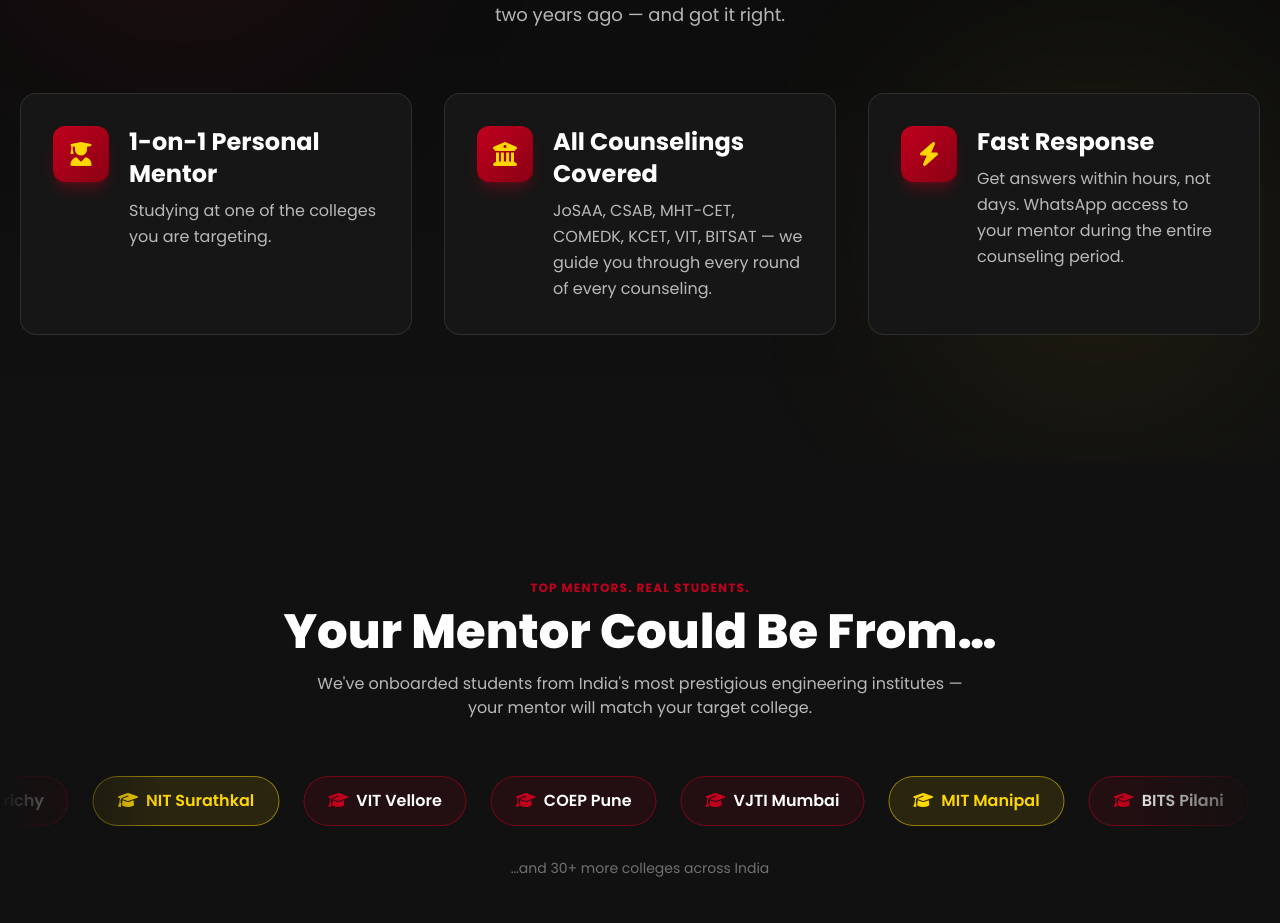
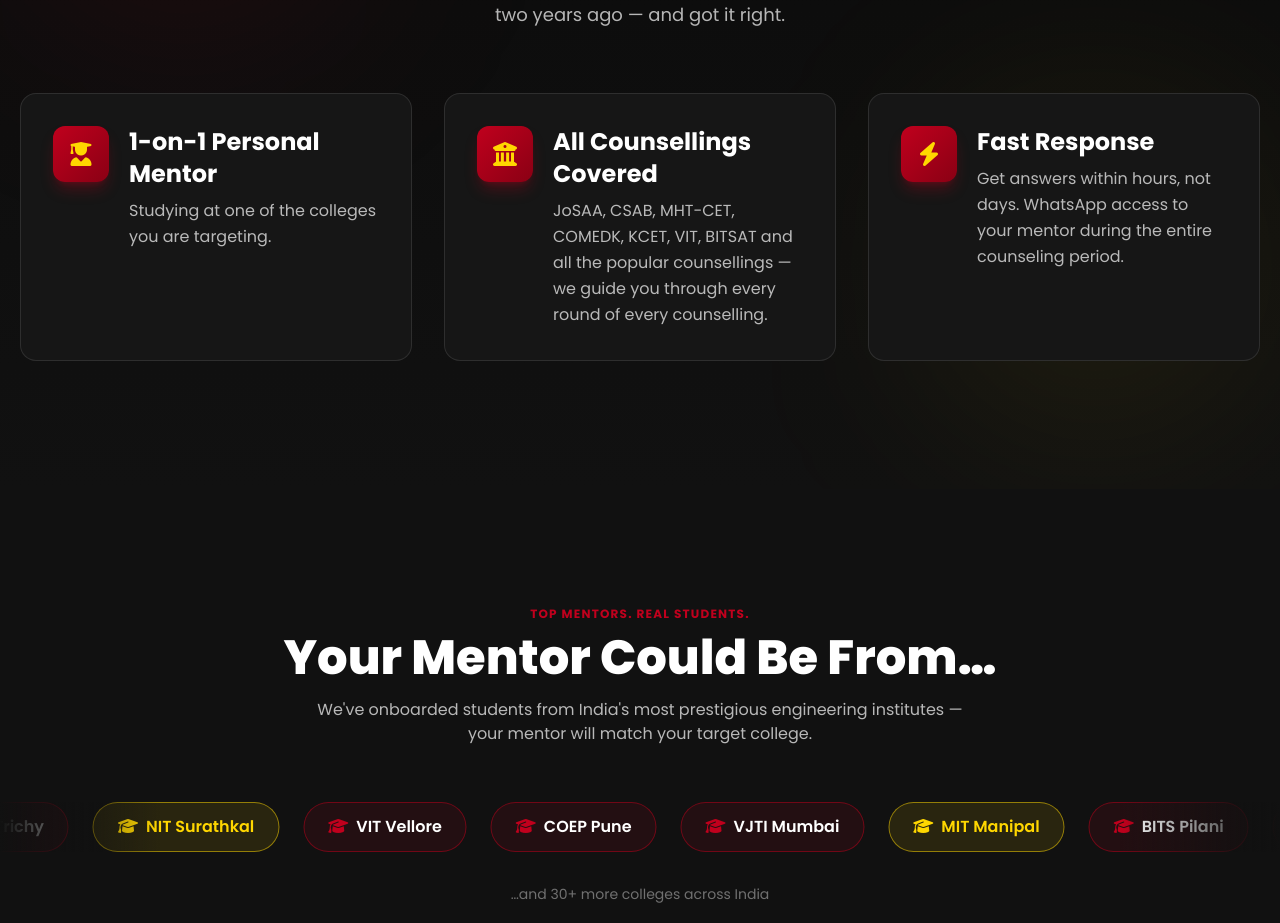
Before and after one commit to martiniscoding/mentorship, a React (Vite) app: page / in a window 1280 px wide. Shown: the part 3640-4563 px from the top of the page. Built offline with nearby package versions, Linux system fonts and the light colour scheme.

Commit message:
copy: expand All Counsellings Covered card description

```diff
--- a/src/components/Solution.jsx
+++ b/src/components/Solution.jsx
@@ -8,8 +8,8 @@ const features = [
   {
     icon: 'fa-building-columns',
     emoji: '🏛️',
-    title: 'All Counselings Covered',
-    desc: 'JoSAA, CSAB, MHT-CET, COMEDK, KCET, VIT, BITSAT — we guide you through every round of every counseling.',
+    title: 'All Counsellings Covered',
+    desc: 'JoSAA, CSAB, MHT-CET, COMEDK, KCET, VIT, BITSAT and all the popular counsellings — we guide you through every round of every counselling.',
   },
   {
     icon: 'fa-bolt',
```
